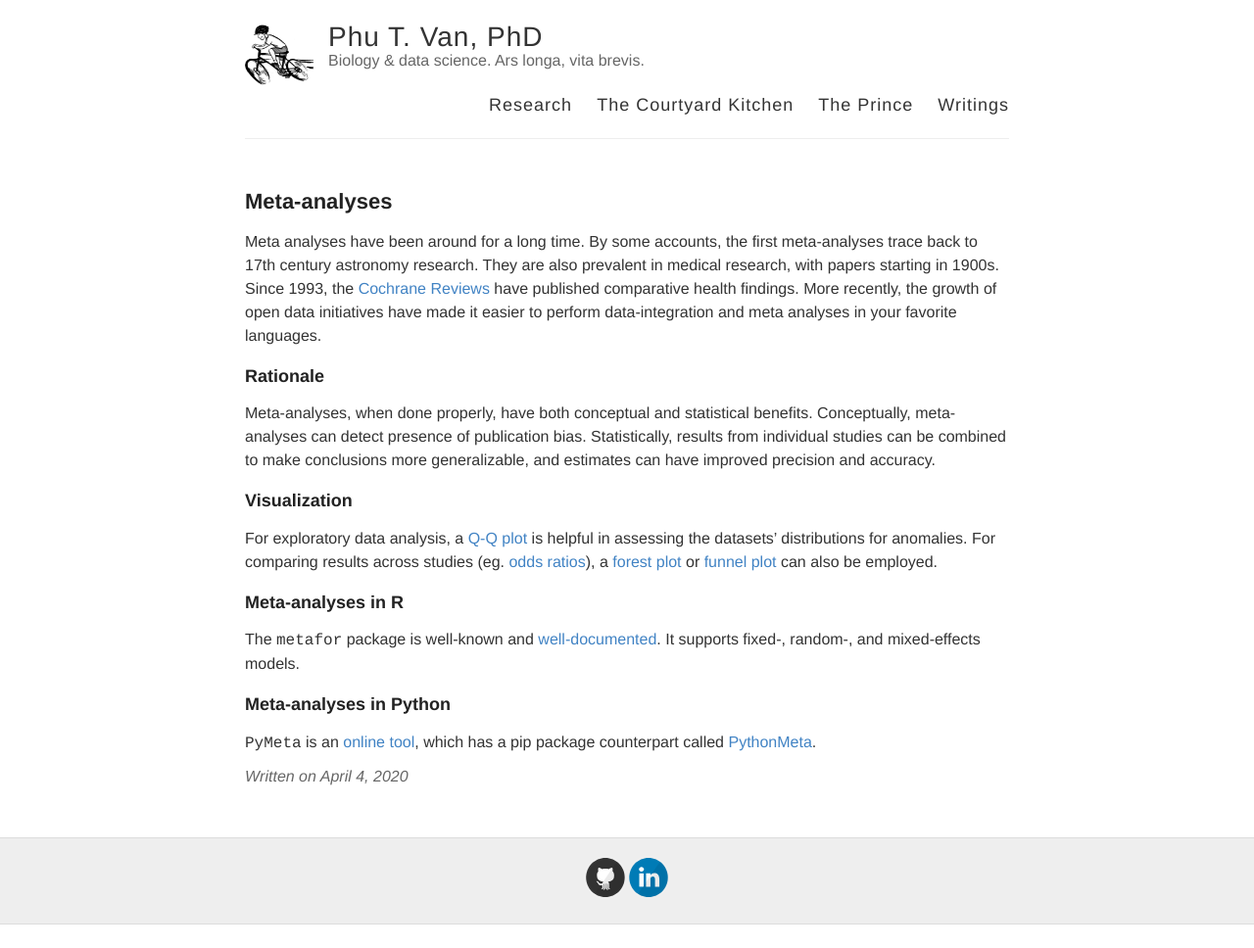
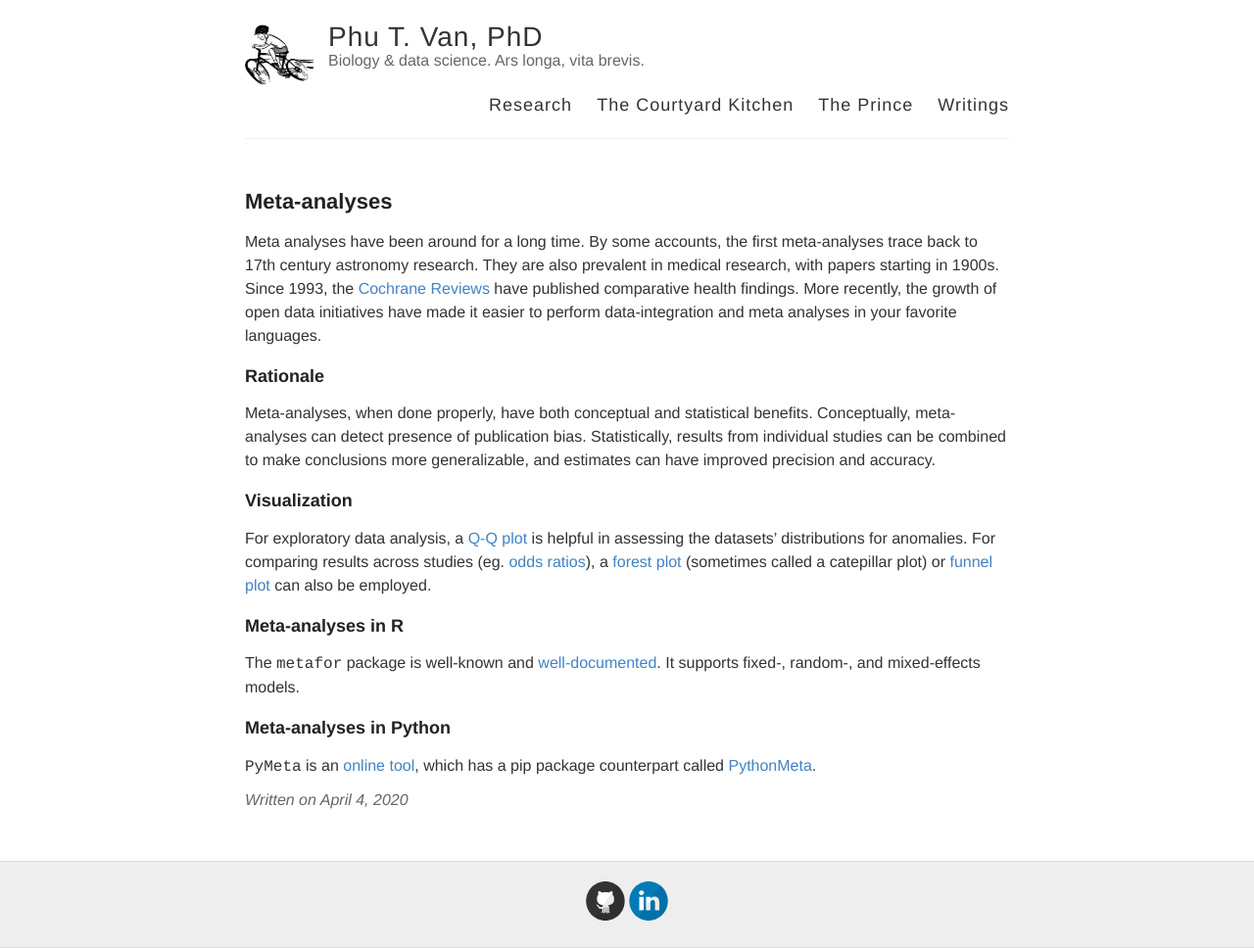
Before and after one commit to ptvan/ptvan.github.io, a Jekyll site: the page built from _posts/2020-04-04-meta-analyses.md, in a window 1280 px wide. Shown: the whole page at 98% size. Built offline with Jekyll 4.4.1, drawn with Linux system fonts in a browser that asks for light colours; before the commit the page ends 944 px from its top, so only the background shows below that.

Commit message:
minor additions

```diff
--- a/_posts/2020-04-04-meta-analyses.md
+++ b/_posts/2020-04-04-meta-analyses.md
@@ -11,7 +11,7 @@ Meta-analyses, when done properly, have both conceptual and statistical benefits
 
 ### Visualization
 
-For exploratory data analysis, a [Q-Q plot](https://en.wikipedia.org/wiki/Q%E2%80%93Q_plot) is helpful in assessing the datasets' distributions for anomalies. For comparing results across studies (eg. [odds ratios](https://en.wikipedia.org/wiki/Odds_ratio)), a [forest plot](https://en.wikipedia.org/wiki/Forest_plot) or [funnel plot](https://en.wikipedia.org/wiki/Funnel_plot) can also be employed.
+For exploratory data analysis, a [Q-Q plot](https://en.wikipedia.org/wiki/Q%E2%80%93Q_plot) is helpful in assessing the datasets' distributions for anomalies. For comparing results across studies (eg. [odds ratios](https://en.wikipedia.org/wiki/Odds_ratio)), a [forest plot](https://en.wikipedia.org/wiki/Forest_plot) (sometimes called a catepillar plot) or [funnel plot](https://en.wikipedia.org/wiki/Funnel_plot) can also be employed.
 
 ### Meta-analyses in R
 
```
